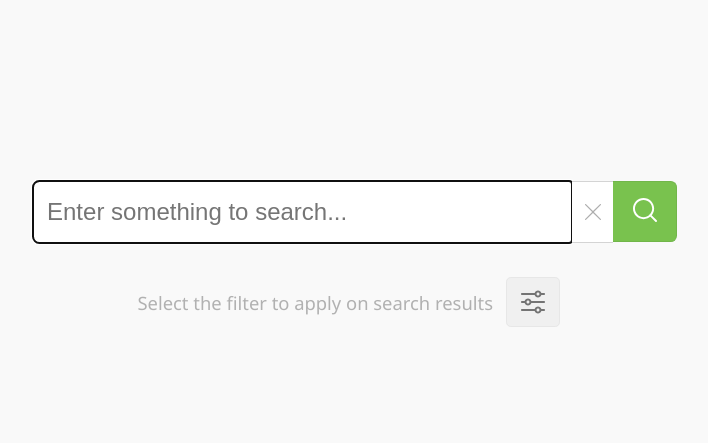
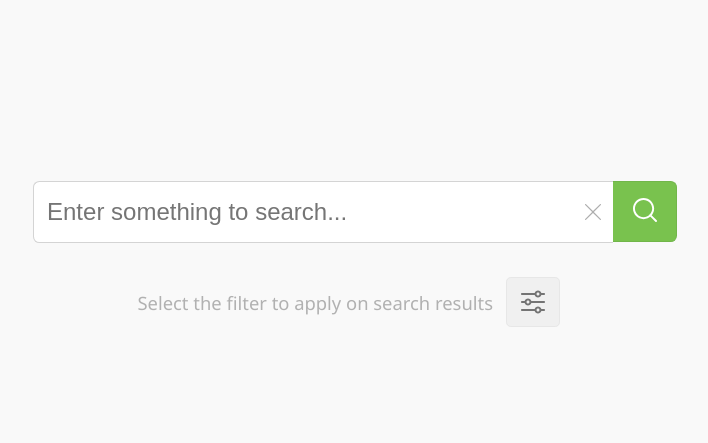
Before and after one commit to Sarthakjain1206/Intelligent_Document_Finder, a Python web app: template src/templates/index.html in a window 1280 px wide, with the restyled element focused. Shown: the part 2753-3196 px from the top of the page, without its empty margins (285-993 px from the left). Run offline with Jinja, Linux system fonts and the light colour scheme; the template is opened without the code that fills it, so the values that code supplies are empty; some web fonts are replaced.

Commit message:
Update style.css

```diff
--- a/src/static/style.css
+++ b/src/static/style.css
@@ -938,6 +938,9 @@ body{
     border: 0.5px solid #d4d4d4;
     border-right: none;
 }
+.search_bar:focus{
+    outline: none;
+}
 .search_bar::placeholder{
     font-weight: lighter;
 }
@@ -972,6 +975,9 @@ body{
     border-right: none;
     border-left: none;
     background-color: #fff;
+}
+.empty_button:focus{
+    outline: none;
 }
 .empty_button img{
     height: 2vh;
```
